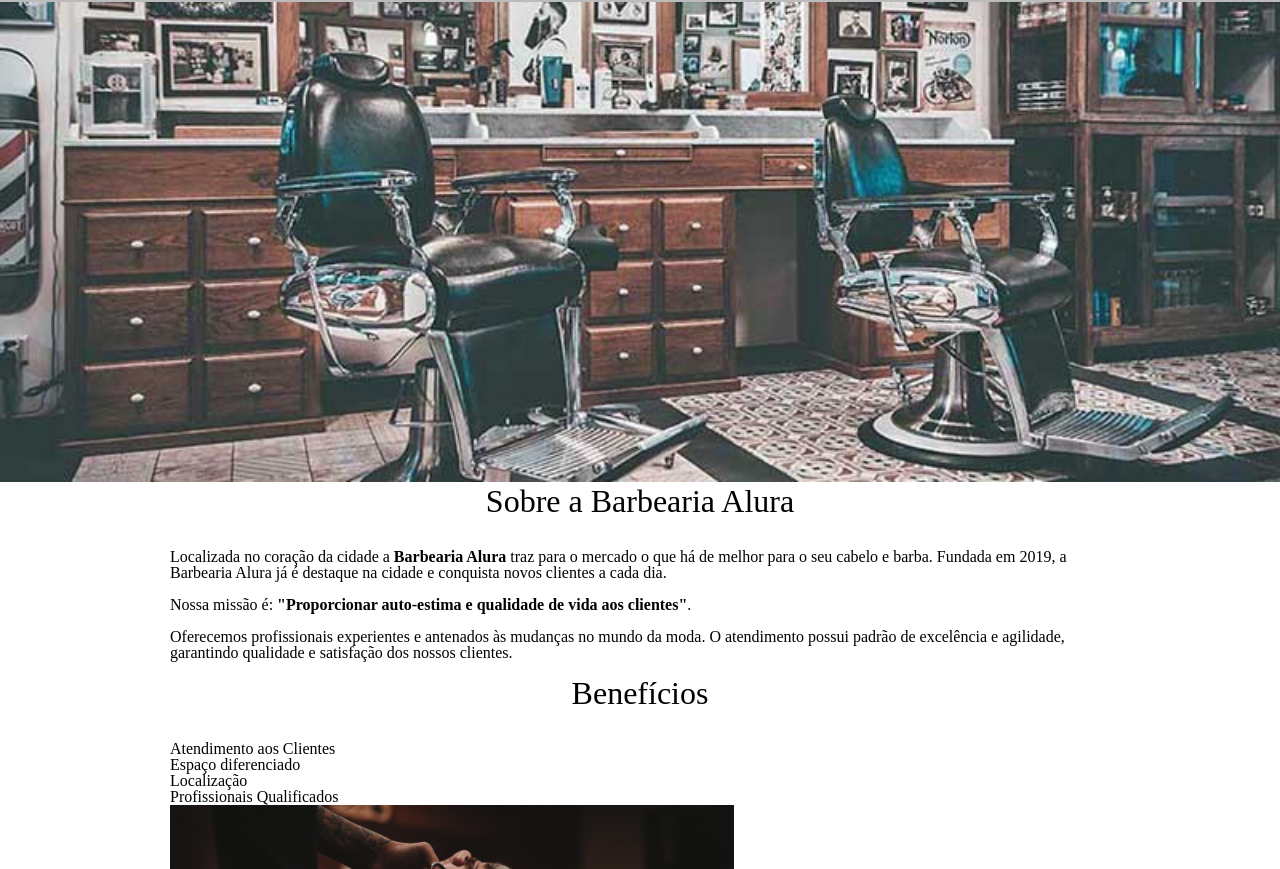
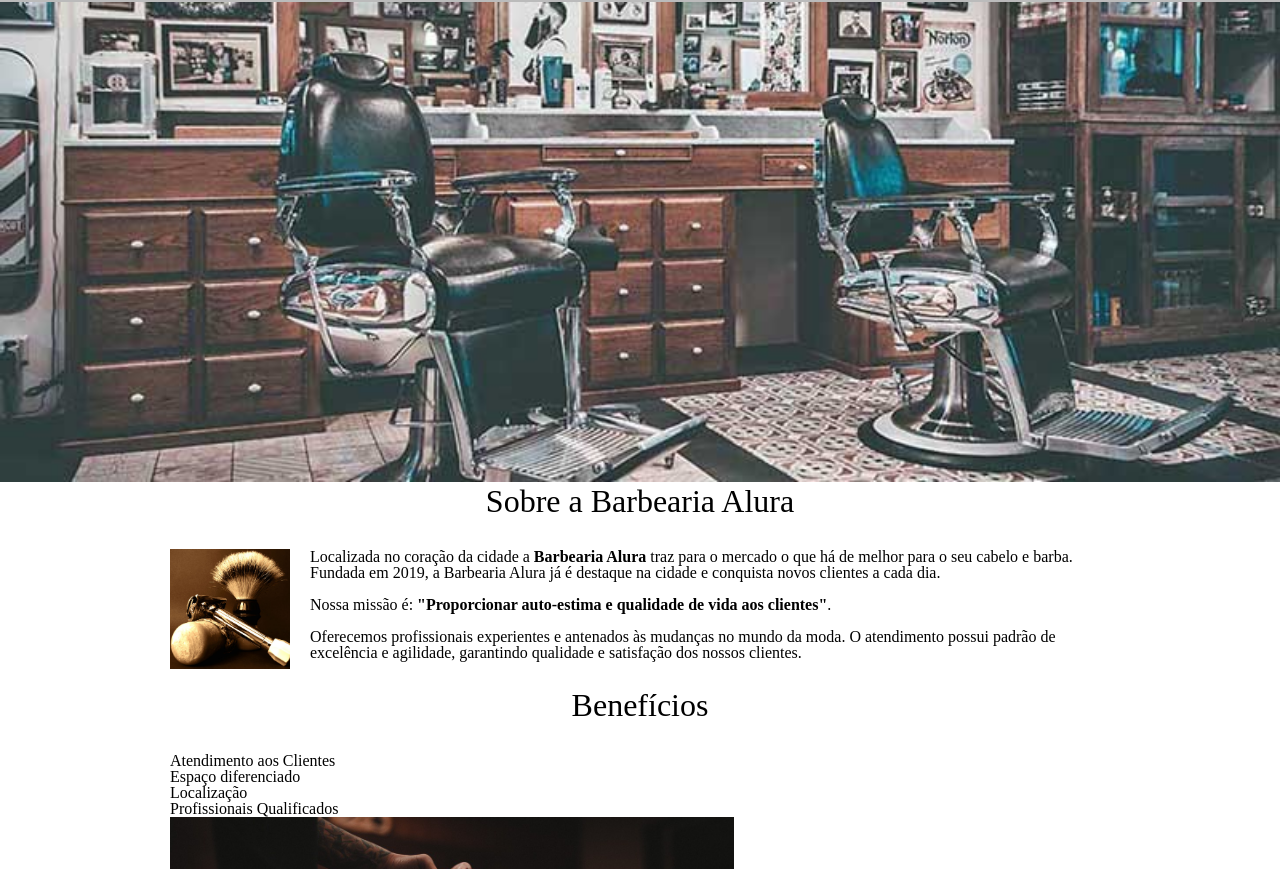
Before and after one commit to dgomes04/Curso-HTML-Alura, a plain HTML site: page index.html in a window 1280 px wide. Shown: the part 291-1160 px from the top of the page. Drawn offline with Linux system fonts and the light colour scheme.

Commit message:
Adicionando CSS float

```diff
--- a/index.html
+++ b/index.html
@@ -25,6 +25,7 @@
 	<main>
 		<section class="principal">
 			<h2 class="titulo-principal">Sobre a Barbearia Alura</h2>
+			<img class="utensilios" src="./imagens/utensilios.jpg" alt="Utensilios de um barbeiro">
 
 			<p>Localizada no coração da cidade a <strong>Barbearia Alura</strong> traz para o mercado o que há de melhor
 				para o seu cabelo e barba. Fundada em 2019, a Barbearia Alura já é destaque na cidade e conquista novos
--- a/style.css
+++ b/style.css
@@ -160,6 +160,7 @@ td, th{
 	text-align: center;
 	font-size: 2em;
 	margin: 0 0 1em;
+	clear: left;
 }
 
 .principal p{
@@ -174,6 +175,12 @@ td, th{
 	font-style: italic;
 }
 
+.utensilios{
+	width: 120px;
+	float: left;
+	margin: 0 20px 20px 0;
+}
+
 .imagembeneficios{
 	width: 60%;
 }
```
